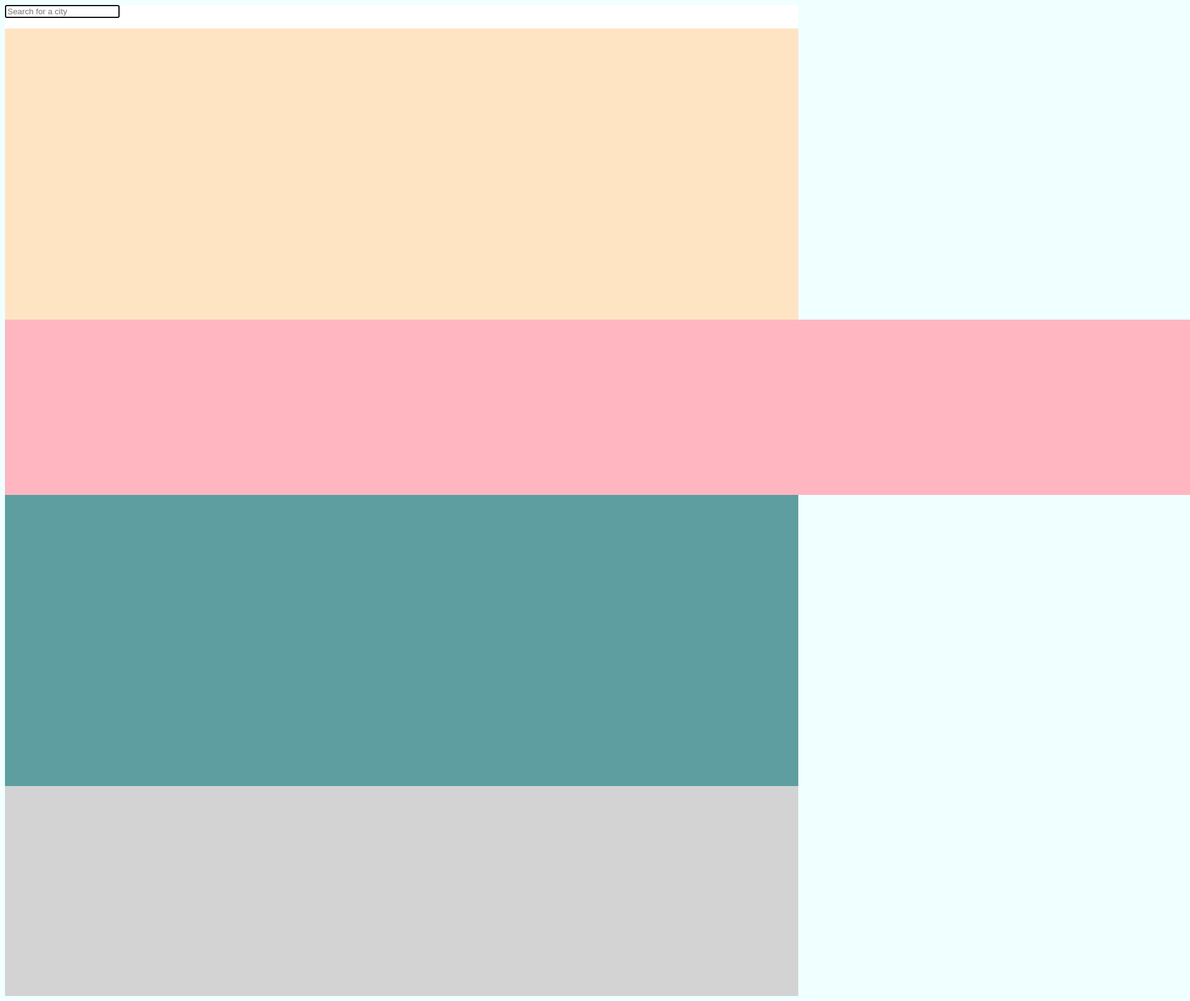
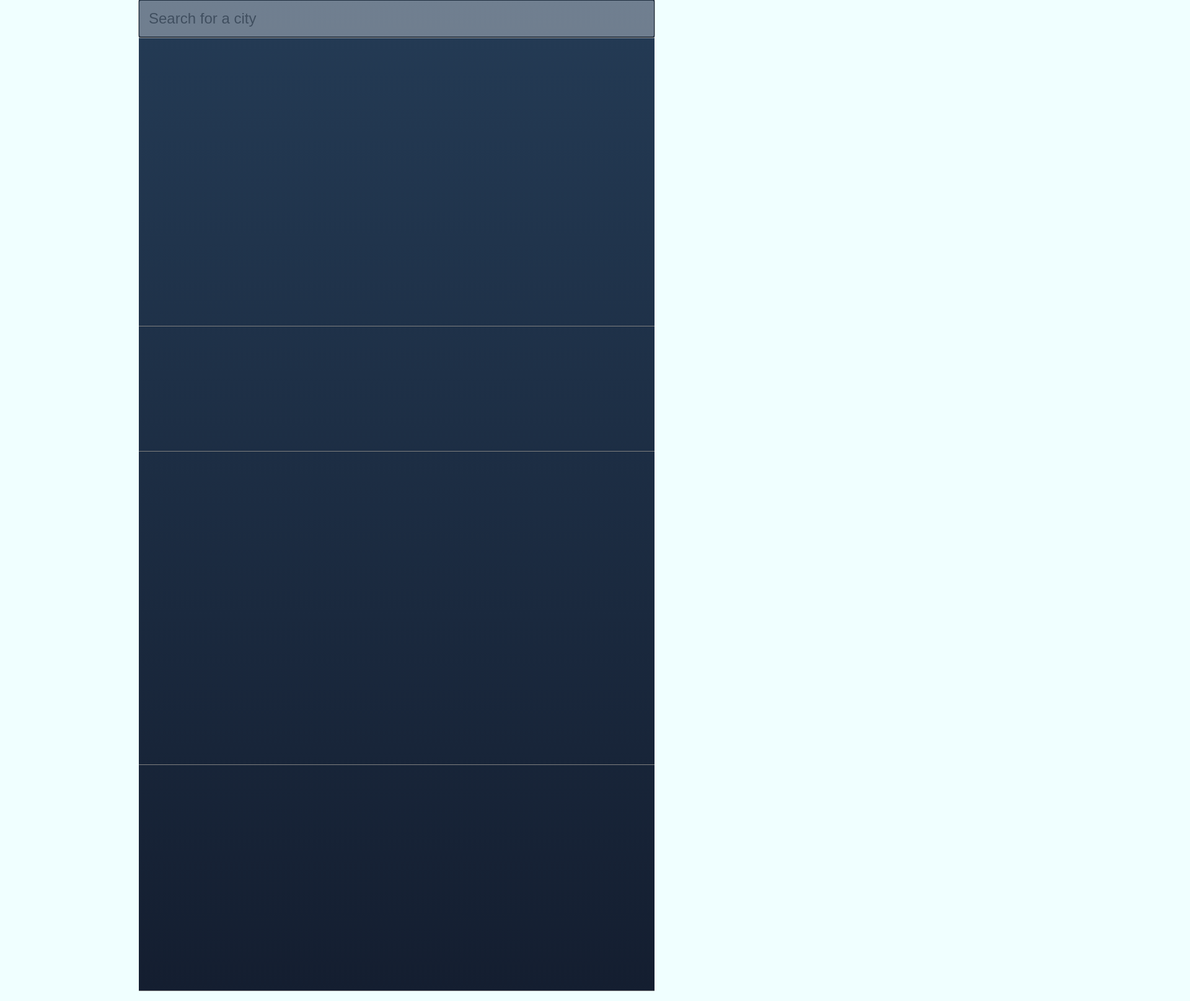
Before and after one commit to arwinzen/day14, a plain HTML site: page index.html in a window 1280 px wide. Shown: the top 1616 px of the page at 62% size, 1920 px wide, since content can reach past the window. Drawn offline with Linux system fonts and the light colour scheme.

Commit message:
added styling to each section

```diff
--- a/index.html
+++ b/index.html
@@ -12,18 +12,18 @@
         </header> -->
         <div id="weather-wrapper">
 
-            <form class="city-search">
+            <form class="city-search section">
                 <input class="keyword" type="text" placeholder="Search for a city" autocomplete="off" autofocus>
             </form>
 
-            <div class="current-display">
+            <div class="current-display section">
                 <!-- <span id="current-city"></span>
                 <span id="current-desc"></span>
                 <span id="current-temp"></span> -->
             </div>
 
             <!--2 rows, 24 columns, scrollable-->
-            <div class="hourly-forecast">
+            <div class="hourly-forecast section">
                 <!-- <div class="hourly">
                     <span class="hourly-time"></span>
                     <img class="hourly-icon" src="" alt="">
@@ -32,7 +32,7 @@
             </div>
 
             <!--4 cols, 7 rows-->
-            <div class="sevenday-forecast">
+            <div class="sevenday-forecast section">
                 <!-- <div class="daily-forecast">
                     <span class="daily-day">Day</span>
                     <span class="daily-icon">Icon</span>
@@ -48,7 +48,7 @@
 
             <!--details for today-->
             <!--2 cols, 4 rows-->
-            <div class="current-details">
+            <div class="current-details section">
                 <span class="sunrise"></span>
                 <span class="sunset"></span>
                 <span class="percent-rain"></span>
--- a/script.js
+++ b/script.js
@@ -1,7 +1,8 @@
 const openWeatherAPI = 'fc97c5a0c0302cc7c945bc04b4eeed5a';
 const locationIQAPI = 'pk.f1d6c97eba37cafc6ae4199f9dba436d';
 
-const searchForm = document.querySelector('.city-search'),
+const weatherWrapper = document.querySelector('#weather-wrapper'),
+      searchForm = document.querySelector('.city-search'),
       currentDisplay = document.querySelector('.current-display'),
       currentCity = document.querySelector('.current-city'),
       currentDesc = document.querySelector('.current-desc'),
@@ -72,12 +73,8 @@ function weatherForecast(data){
 
 
     // console.log(dateTime);
-    // let timestamp = data.current.dt;
-    // console.log(unix_timestamp);
-    // let now = new Date(unix_timestamp * 1000);
-
-    // datetime = convertTime(timestamp);
-    // console.log(datetime);
+    let timestamp = data.current.dt;
+    datetime = convertTime(timestamp);
 
     // function to retrieve icons
     function getIcons(frequency, i){
@@ -112,7 +109,7 @@ function weatherForecast(data){
         `
         <div class="hourly">
             <span class="hourly-time">${datetime.time}</span>
-            <img class="hourly-icon${i}" alt="${data.hourly[i].weather[0].description}">
+            <img class="icon hourly-icon${i}" alt="${data.hourly[i].weather[0].description}">
             <span class="hourly-temp">${convertCelsius(data.hourly[i].temp)}&#176;</span>
         </div>
         `;
@@ -131,7 +128,7 @@ function weatherForecast(data){
         `
         <div class="daily-forecast">
             <span class="daily-day">${datetime.day}</span>
-            <img class="daily-icon${i}" alt="${data.daily[i].weather[0].description}">
+            <img class="icon daily-icon${i}" alt="${data.daily[i].weather[0].description}">
             <span class="daily-max">${convertCelsius(data.daily[i].temp.max)}&#176;</span>
             <span class="daily-min">${convertCelsius(data.daily[i].temp.min)}&#176;</span>
         </div>
@@ -150,26 +147,32 @@ function weatherForecast(data){
     <span class="sunrise">
         <p>SUNRISE</p>
         ${sunrise.time}
+        <hr>
     </span>
     <span class="sunset">
         <p>SUNSET</p>
         ${sunset.time}
+        <hr>
     </span>
     <span class="percent-rain">
         <p>CHANCE OF RAIN</p>
         ${Math.round(Number(data.daily[0].pop) * 100)}&#37;
+        <hr>
     </span>
     <span class="humidity">
         <p>HUMIDITY</p>
         ${data.daily[0].humidity}&#37;
+        <hr>
     </span>
     <span class="wind-speed">
         <p>WIND</p>
         ${Math.round(Number(data.daily[0].wind_speed) * 3.6)} km/hr
+        <hr>
     </span>
     <span class="feels-like">
         <p>FEELS LIKE</p>
         ${convertCelsius(data.daily[0].feels_like.day)}&#176;
+        <hr>
     </span>
     `;
 
@@ -234,11 +237,4 @@ function searchCity(e){
     });
 }
 
-
-// function currentAPI(pos){
-//     fetch(`https://api.openweathermap.org/data/2.5/lat=${coords.lat}&lon=${coords.lon}&appid=${apiKey}`)
-//         .then(res => res.json())
-//         .then(data => {
-//             console.log(data);
-//         });
-// }
+getCoordinates();
--- a/styles.css
+++ b/styles.css
@@ -1,4 +1,6 @@
 @import url('https://fonts.googleapis.com/css2?family=Montserrat:wght@400;500;600&display=swap');
+
+* {margin: 0; padding: 0; box-sizing: border-box; color: white;}
 
 body {
     min-height: 100vh;
@@ -9,32 +11,85 @@ body {
     font-family: 'Montserrat', sans-serif;
     /* grid-template-rows: 30px auto; */
     /* grid-template-rows: 8fr 1fr; */
-    /* overflow: scroll; */
+    /* overflow: hidden; */
     /* color: white; */
 }
 
 #weather-wrapper {
     height: 200vh;
-    width: 100vw;
+    width: 65vw;
     display: grid;
-    background-color: #141E30;
-    grid-template-rows: 0.2fr 2.5fr 1.5fr 2.5fr 1.8fr;
+    /* background-color: #141E30;  */
+    /* background: linear-gradient(to top, #0f2027, #203a43, #2c5364); */
+    background: linear-gradient(to top, #141e30, #243b55);
+    /* background: linear-gradient(to bottom, #FFFFFF, #6DD5FA, #2980B9);  */
+    margin: 0 auto;
+    grid-template-rows: 0.2fr 2.3fr 1fr 2.5fr 1.8fr;
     /* overflow: hidden; */
 
 }
 
 form {
     /* background: rgba(255,255,255,0.4); */
-    background-color: white;
+    background-color: transparent;
     color: black;
-    width: 100vw;
+    width: inherit;
+}
+
+hr {
+    margin-top: 0.4em;
+}
+
+p {
+    color: gray;
+    font-size: 0.7em;
+}
+
+.section {
+    border-bottom: 0.1rem solid gray;
+}
+
+input {
+    display: block;
+    padding: 1rem;
+    border: 0;
+    /* border: 1px solid rgb(179, 170, 170); */
+    /* border-radius: 0.3rem 0 0 0.3rem; */
+    width: inherit;
+    opacity: 0.35;
+    transition: all 0.5s;
+    color: black;
+    font-size: 1.5rem;
+}
+
+input:hover {
+    opacity: 0.7;
+}
+
+input:active{
+    transform: scale(0.995);
+    opacity: 1;
 }
 
 .current-display {
-    background-color: bisque;
+    /* background-color: bisque; */
     display: flex;
     flex-direction: column;
-    width: 100vw;
+    justify-content: center;
+    align-items: center;
+    width: inherit;
+}
+
+.current-display * {
+    margin-bottom: 0.5rem;
+}
+
+#current-city {
+    font-size: 2rem;
+}
+
+#current-temp {
+    font-size: 7rem;
 }
 
 #current-desc {
@@ -42,12 +97,28 @@ form {
 }
 
 .hourly-forecast {
-    width: 400vw;
+    width: inherit;
     display: grid;
     grid-template-rows: repeat(3, 1fr);
     grid-template-columns: repeat(24, 1fr);
+    max-height: 13rem;
+    min-width: 500px;
     overflow-x: scroll;
-    background: lightpink;
+    /* padding: 1.25em; */
+    /* background: lightpink; */
+}
+
+.hourly {
+    display: flex;
+    flex-direction: column;
+    justify-content: space-between;
+    align-items: center;
+    margin: 2rem 1.3rem;
+}
+
+.icon {
+    width: 5rem;
+    height: 5rem;
 }
 
 .hourly {
@@ -57,10 +128,12 @@ form {
 
 .sevenday-forecast {
     display: grid;
-    width: 100vw;
+    width: inherit;
     /* grid-template-columns: 100px 100px 1fr; */
     grid-template-rows: repeat(7, 1fr);
-    background-color: cadetblue;
+    padding: 0.5em 1.25em;
+    font-size: 1.4em;
+    /* background-color: cadetblue; */
     /* grid-template-columns: 2.5fr 1.5fr 0.5fr 0.5fr; */
     /* grid-template-columns: repeat(3, 1fr); */
 }
@@ -68,12 +141,22 @@ form {
 .daily-forecast {
     display: grid;
     grid-template-columns: 2.5fr 1.5fr 0.5fr 0.5fr;
+    /* justify-content: center; */
+    align-items: center;
+}
+
+.daily-min {
+    color: gray;
 }
 
 .current-details {
     display: grid;
-    width: 100vw;
+    width: inherit;
     grid-template-rows: repeat(3, 1fr);
     grid-template-columns: 1fr 1fr;
-    background-color: lightgray;
+    padding: 1.25em;
+    font-size: 1.5em;
+    justify-content: center;
+    align-items: center;
+    /* background-color: lightgray; */
 }
```
